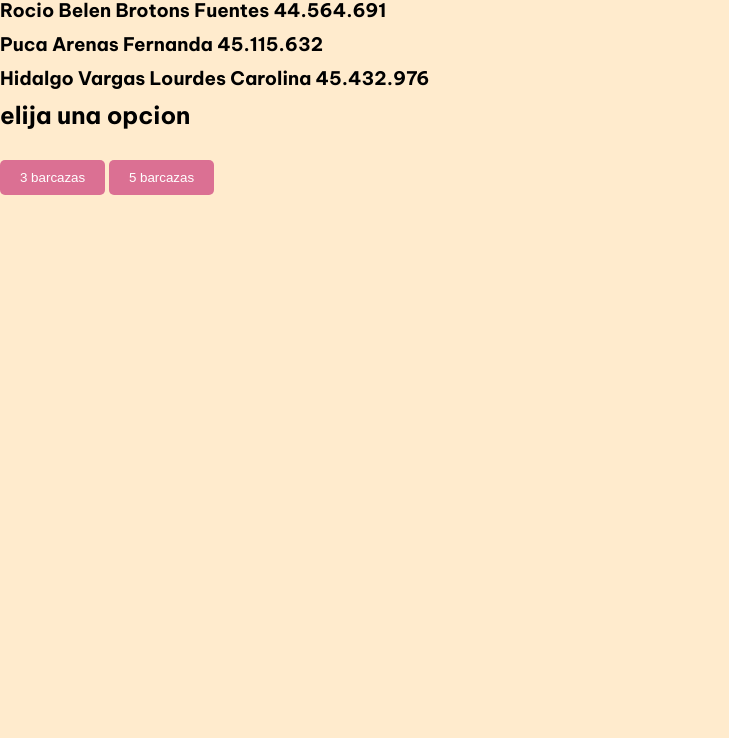
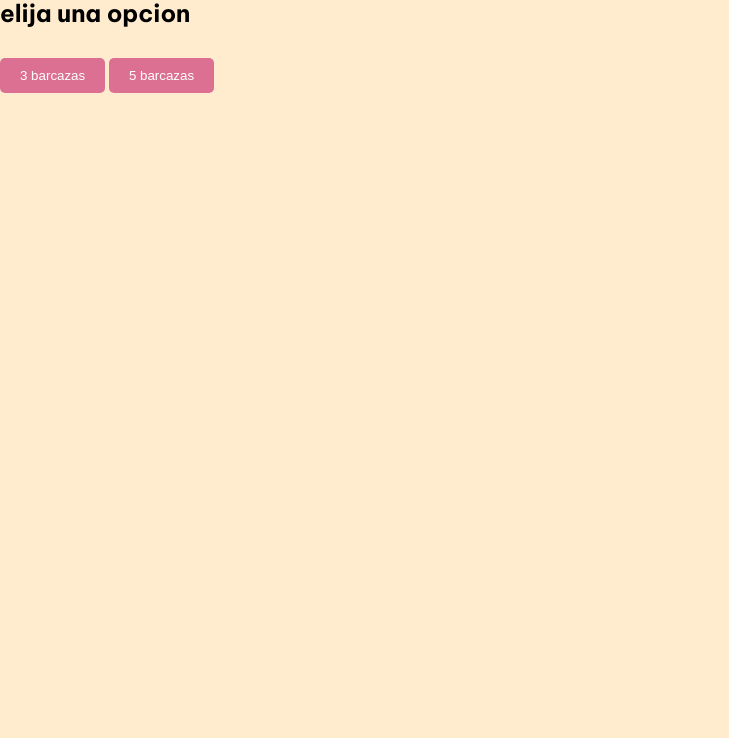
Before and after one commit to rbbrotons/numerico, a plain HTML site: page index.html in a window 1280 px wide. Shown: the part 62-800 px from the top of the page, without its empty margins (0-729 px from the left). Drawn offline with Linux system fonts and the light colour scheme.

Commit message:
borre nombres

```diff
--- a/index.html
+++ b/index.html
@@ -12,9 +12,6 @@
 </head>
 <body>
     <h1>SEGUNDO PARCIAL ANALISIS NUMERICO</h1>
-    <h3>Rocio Belen Brotons Fuentes 44.564.691</h3>
-    <h3>Puca Arenas Fernanda 45.115.632 </h3>
-    <h3>Hidalgo Vargas Lourdes Carolina 45.432.976</h3>
 
 
     <h2>elija una opcion</h2>
```
